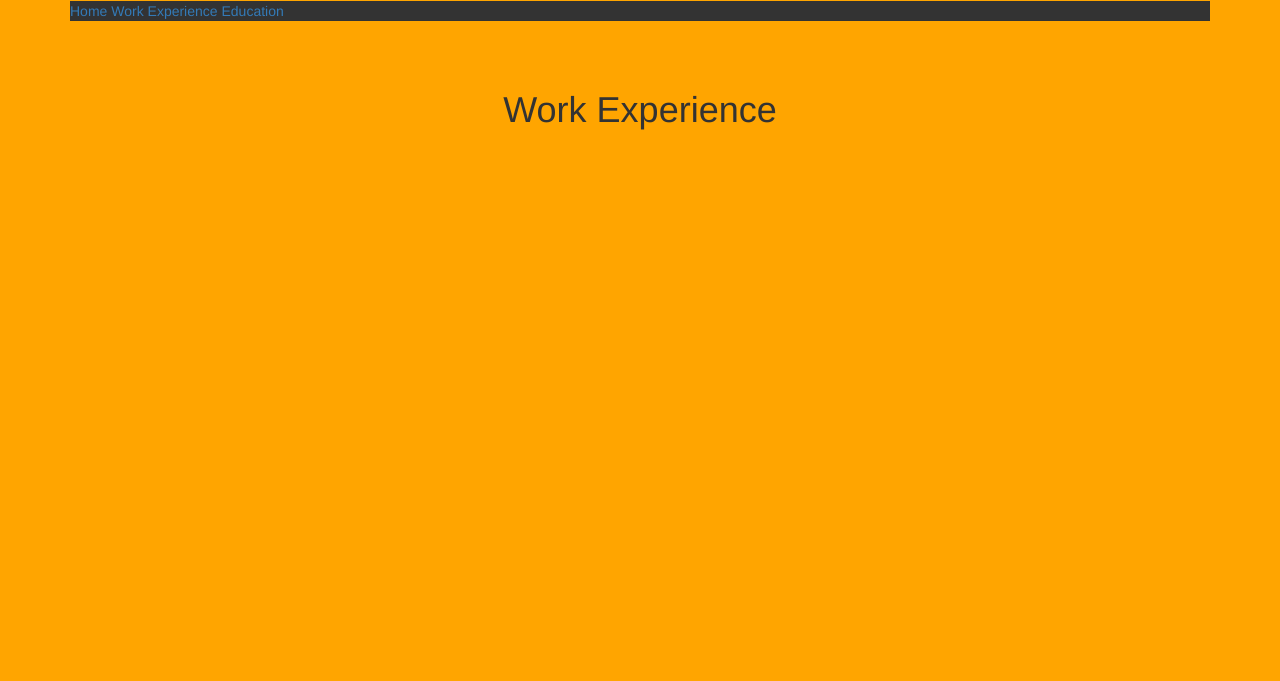
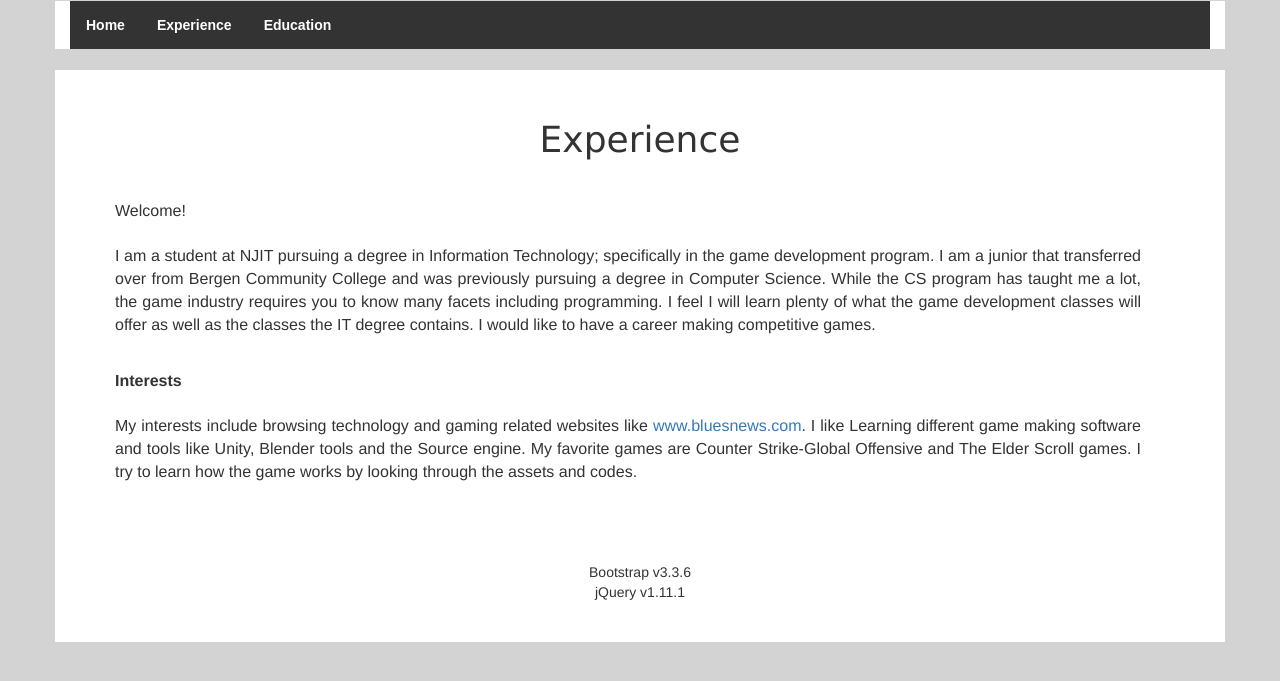
Before and after one commit to zo3njit/IS219-s16, a PHP site: page /experience.php in a window 1280 px wide. Shown: the top 681 px of the page. Run offline with PHP 8.4, Linux system fonts and the light colour scheme; some libraries are stand-ins or nearby versions.

Commit message:
Edit page format
borders, css file, alignments.

```diff
--- a/css/custom.css
+++ b/css/custom.css
@@ -1,6 +1,6 @@
 
 body {
-	background-color: orange;
+	background-color: lightgrey;
 }
 
 ul {
@@ -31,9 +31,10 @@ li a {
 
 
 div.title {
+	position: relative;
 	font-family:"Verdana";
 	width: 100%;
-	margin-top: 10px;
+	margin-top: 50px;
 	text-align: center;
 }
 
@@ -46,6 +47,13 @@ div.footer {
 p.post {
 	position: relative;
 	top: 30px;
-	left: 15px;
+	left: 45px;
 	font-size: 16px;
+	word-wrap: break-word;
+	width: 90%;
+	text-align: justify;
 }
+
+div.container {
+	background-color: white;
+}
--- a/experience.php
+++ b/experience.php
@@ -10,7 +10,7 @@
 
     <title>zo3-Project1-IS219102</title>
 
-	<link href='css/bootstrap.css' rel='stylesheet'>
+	<link href='css/bootstrap.min.css' rel='stylesheet'>
 	<link href='css/custom.css' rel='stylesheet'>
 
 </head>
@@ -19,36 +19,55 @@
 
 	<nav class="navbar">
 		<div class="container">
-			<div class="navbar_title">
-				<a class="navbar_logo">
-			</div>
-
 			<div class="navbar-default">
 				<ul class="navbar_unordered_list">
-					<a class="navbar_Home" href="index.php">Home</a>
-					<a class="navbar_Home" href="experience.php">Work Experience</a>
-					<a class="navbar_Home" href="education.php">Education</a>
+					<li><a class="nav_settings" href="index.php">Home</a></li>
+					<li><a class="nav_settings" href="experience.php">Experience</a></li>
+					<li><a class="nav_settings" href="education.php">Education</a></li>
 				</ul>
+			</div>
+		</div>
+	</nav>
+
+
+
+
+	<div class="page">
+		<div class="container">
+			<div class="title">
+				<h1>Experience</h1>
+			</div>
+		</div>
+
+		<div class="container">
+			<div class="post1">
+				<p class="post">
+					Welcome!<br><br>I am a student at NJIT pursuing a degree in Information Technology; specifically
+					in the game development program. I am a junior that transferred over from Bergen Community College
+					and was previously pursuing a degree in Computer Science. While the CS program has taught me a lot,
+					the game industry requires you to know many facets including programming. I feel I will learn plenty
+					of what the game development classes will offer as well as the classes the IT degree contains.
+					I would like to have a career making competitive games.<br><br>
+				</p>
+			</div>
+			<div class="post2">
+				<p class="post">
+					<b>Interests</b><br><br>My interests include browsing technology and gaming related websites like <a href="http://www.bluesnews.com/">www.bluesnews.com</a>.
+					I like Learning different game making software and tools like Unity, Blender tools and the Source engine.
+					My favorite games are Counter Strike-Global Offensive and The Elder Scroll games. I try to learn how the
+					game works by looking through the assets and codes.<br><br><br><br>
+				</p>
 			</div>
 		</div>
 
 
-
-
-	</nav>
-
-	<div class="container">
-		<div class="row">
-			<div class="col-lg-12 text-center">
-				<h1>Work Experience</h1>
-
-
-
+		<div class="container">
+			<div class="footer">
+				<p>
+					Bootstrap v3.3.6<br>
+					jQuery v1.11.1<br><br><br><br>
+				</p>
 			</div>
-			<ul class="footer">
-				<li>Bootstrap v3.3.6</li>
-                <li>jQuery v1.11.1</li>
-			</ul>
 		</div>
 	</div>
 
```
Also changed, not shown: education.php (+42 -23 lines), index.php (+22 -8 lines).
